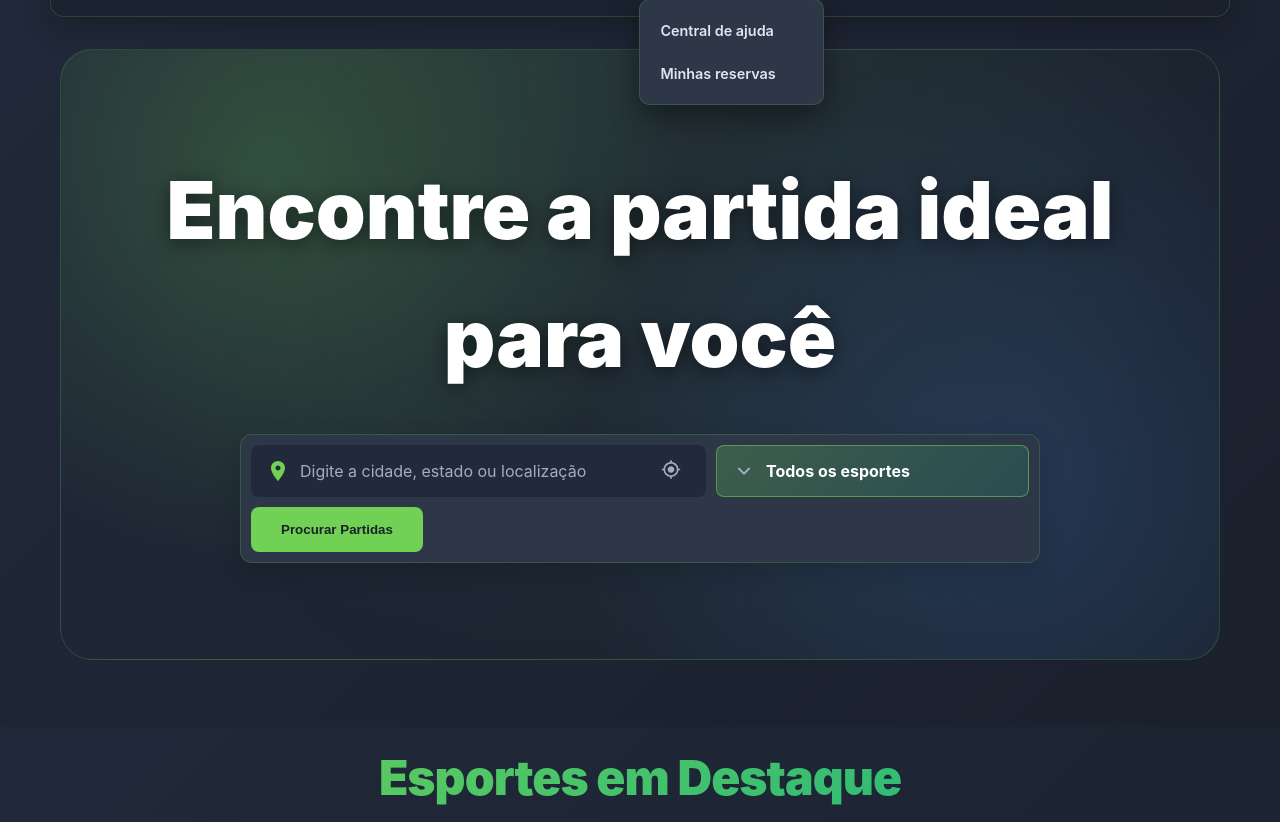
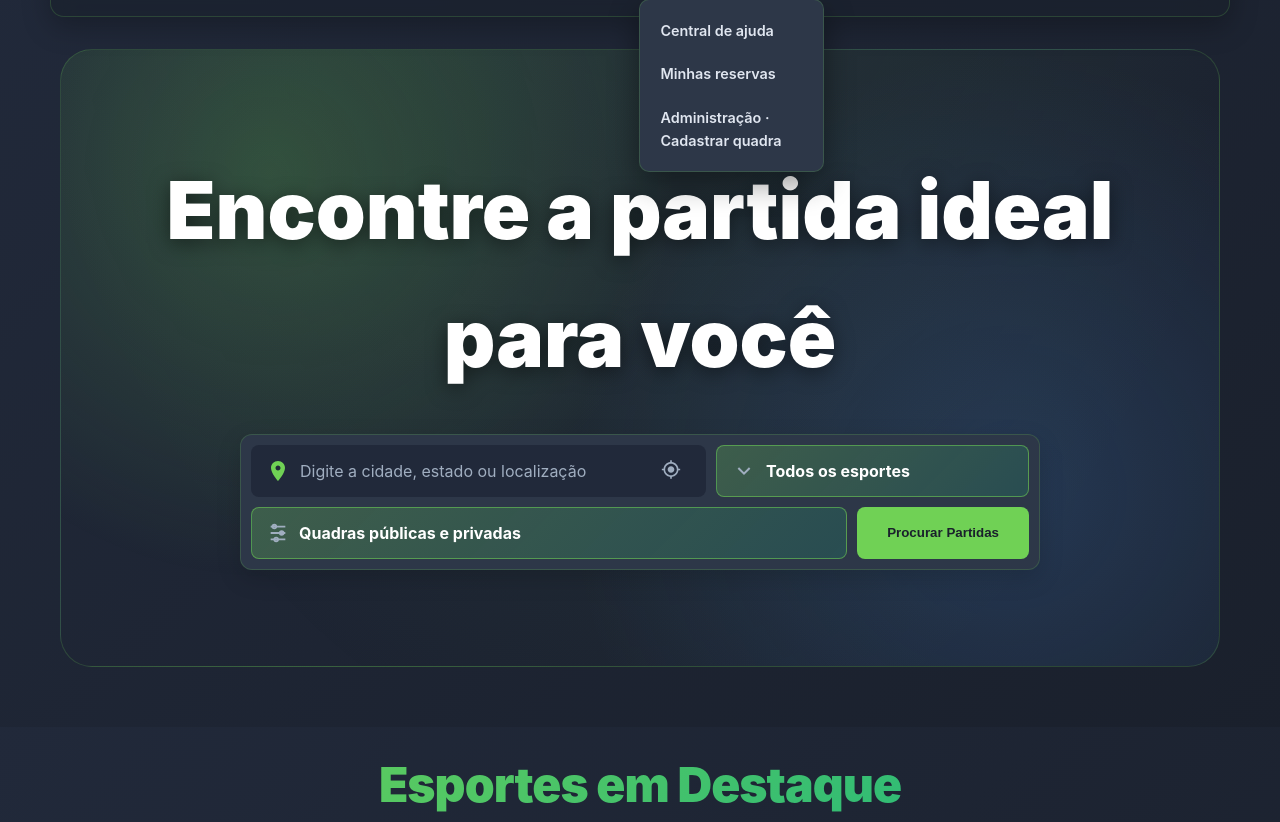
Before and after one commit to Caramorii/DGAsports, a Django app: page / in a window 1280 px wide, after a click that opens the changed part. Shown: the part 73-895 px from the top of the page. Run offline with Django 5.2, Linux system fonts and the light colour scheme; the visitor is signed in with stand-in values (Sample User, id 1); data that the repository does not hold is empty.

Commit message:
feat(templates): atualiza página inicial com busca de quadras

```diff
--- a/templates/DGASports.html
+++ b/templates/DGASports.html
@@ -6,31 +6,24 @@
     <meta name="viewport" content="width=device-width, initial-scale=1.0" />
     <title>DGA SPORTS</title>
     <!-- 1. Carrega o CSS base com as variáveis e resets -->
-    <link
-      rel="stylesheet"
-      href="{% static 'css/base.css' %}"
-    />
+    <link rel="stylesheet" href="{% static 'css/base.css' %}" />
     <!-- 2. Carrega o CSS específico para a página principal -->
-    <link
-      rel="stylesheet"
-      href="{% static 'css/main.css' %}"
-    />
+    <link rel="stylesheet" href="{% static 'css/main.css' %}" />
+    <link rel="stylesheet" href="{% static 'css/home_search.css' %}" />
     <!-- 3. Carrega o script do tema no head para evitar 'flash' -->
-    <script
-      src="{% static 'js/theme_switcher.js' %}"
-      defer
-    ></script>
-    <link
-      rel="icon"
-      href="{% static 'assets/logo.png' %}"
-      type="image/x-png"
-    />
+    <script src="{% static 'js/theme_switcher.js' %}" defer></script>
+    <link rel="icon" href="{% static 'assets/logo.png' %}" type="image/x-png" />
   </head>
 
   <body>
     <div id="root">
       <header class="site-header">
-        <a class="brand" href="{% url 'home' %}" aria-label="DGA Sports - Início">DGA<span>sports</span></a>
+        <a
+          class="brand"
+          href="{% url 'home' %}"
+          aria-label="DGA Sports - Início"
+          >DGA<span>sports</span></a
+        >
         <nav class="primary-nav" aria-label="Navegação principal">
           <a href="{% url 'explorar' %}">Encontrar quadra</a>
           <a href="{% url 'social' %}">Comunidade</a>
@@ -41,8 +34,12 @@
               <a href="{% url 'suporte' %}">Central de ajuda</a>
               {% if user.is_authenticated %}
               <a href="{% url 'minhas_reservas' %}">Minhas reservas</a>
-              {% if tem_quadra %}<a href="{% url 'painel_proprietario' %}">Minha arena</a>{% endif %}
-              {% endif %}
+              {% if tem_quadra %}<a href="{% url 'painel_proprietario' %}"
+                >Minha arena</a
+              >{% endif %} {% if user.is_staff %}<a
+                href="{% url 'admin_cadastrar_quadra' %}"
+                >Administração · Cadastrar quadra</a
+              >{% endif %} {% endif %}
             </div>
           </details>
         </nav>
@@ -90,7 +87,9 @@
           </button>
 
           {% if user.is_authenticated %}
-          <a class="account-link" href="{% url 'perfil' %}">Olá, {{ user.nome }}</a>
+          <a class="account-link" href="{% url 'perfil' %}"
+            >Olá, {{ user.nome }}</a
+          >
           <a class="header-link" href="{% url 'logout' %}">Sair</a>
           {% else %}
           <a class="header-link" href="{% url 'login' %}">Fazer login</a>
@@ -99,7 +98,7 @@
         </div>
       </header>
 
-       {% if messages %} {% for message in messages %}
+      {% if messages %} {% for message in messages %}
       <div class="flash-messages-main flash-{{ message.tags }}">
         <p>{{ message }}</p>
       </div>
@@ -110,6 +109,8 @@
           <h2>Encontre a partida ideal para você</h2>
           <form
             class="search-form"
+            id="home-search-form"
+            data-api-url="{% url 'api_quadras' %}"
             action="{% url 'explorar' %}"
             method="GET"
           >
@@ -177,8 +178,50 @@
                 <option value="Beach-Tennis">🎾 Beach Tennis</option>
               </select>
             </div>
+            <div class="input-group">
+              <svg
+                xmlns="http://www.w3.org/2000/svg"
+                width="22"
+                height="22"
+                viewBox="0 0 24 24"
+                fill="none"
+                stroke="currentColor"
+                stroke-width="2"
+                aria-hidden="true"
+              >
+                <path d="M4 5h16M4 12h16M4 19h16" />
+                <circle cx="8" cy="5" r="2" />
+                <circle cx="16" cy="12" r="2" />
+                <circle cx="10" cy="19" r="2" />
+              </svg>
+              <select name="tipo" aria-label="Tipo de quadra">
+                <option value="todos" selected>
+                  Quadras públicas e privadas
+                </option>
+                <option value="publica">Quadras públicas</option>
+                <option value="privada">Quadras privadas</option>
+              </select>
+            </div>
             <button type="submit">Procurar Partidas</button>
           </form>
+        </section>
+        <section
+          id="home-search-results"
+          class="home-search-results"
+          aria-live="polite"
+          hidden
+        >
+          <div class="home-results-heading">
+            <div>
+              <p class="home-results-eyebrow">DGA MAPS</p>
+              <h3>Quadras para sua partida</h3>
+              <p id="home-results-summary">
+                Ajuste os filtros para encontrar quadras próximas.
+              </p>
+            </div>
+            <button id="home-results-clear" type="button">Limpar busca</button>
+          </div>
+          <div id="home-court-results" class="home-court-results"></div>
         </section>
         <section>
           <h3>Esportes em Destaque</h3>
@@ -189,10 +232,7 @@
               class="card-link sport-card sport-futebol"
             >
               <div class="card">
-                <img
-                  src="{% static 'assets/1(1).jpg' %}"
-                  alt="Futebol"
-                />
+                <img src="{% static 'assets/1(1).jpg' %}" alt="Futebol" />
                 <div class="overlay">
                   <h4>Futebol</h4>
                   <p>Jogue partidas competitivas e suba no ranking.</p>
@@ -221,10 +261,7 @@
               class="card-link sport-card sport-volei"
             >
               <div class="card">
-                <img
-                  src="{% static 'assets/volei_foto.jpeg' %}"
-                  alt="Volei"
-                />
+                <img src="{% static 'assets/volei_foto.jpeg' %}" alt="Volei" />
                 <div class="overlay">
                   <h4>Vôlei</h4>
                   <p>Suba de ranking e jogue com os melhores.</p>
@@ -342,16 +379,13 @@
         <hr class="footer-divider" />
         <div class="footer-bottom">
           <div class="footer-legal-info">
-            <p>&copy; 2025 DGAsports Plataforma Esportiva</p>
-            <p>
-              Avenida Dr. Armando Salles Oliveira, 201, Parque Universitário,
-              Franca - SP, CEP 14404-600
-            </p>
+            <p>&copy; 2025 DGAsports Plataforma de Reserva de Esportes</p>
           </div>
           <div class="footer-social-media"></div>
         </div>
       </div>
     </footer>
     <script src="{% static 'js/interaction_dga.js' %}"></script>
+    <script src="{% static 'js/home_search.js' %}"></script>
   </body>
 </html>
```
